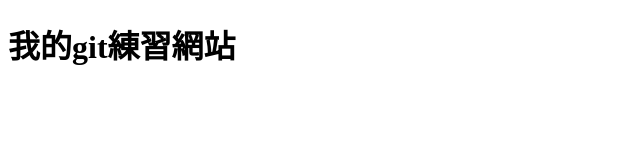
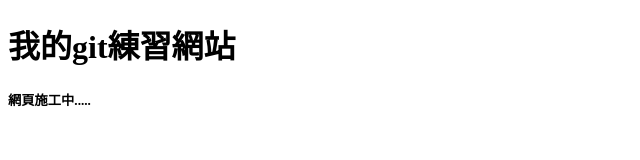
Before and after one commit to poheng131/website001, a plain HTML site: page index.html in a window 1280 px wide. Shown: the whole page, without its empty margins (0-640 px from the left). Drawn offline with Linux system fonts and the light colour scheme.

Commit message:
開新branch，施工網頁

```diff
--- a/index.html
+++ b/index.html
@@ -7,5 +7,6 @@
 </head>
 <body>
     <h1>我的git練習網站</h1>
+    <h5>網頁施工中.....</h5>
 </body>
 </html>
```
